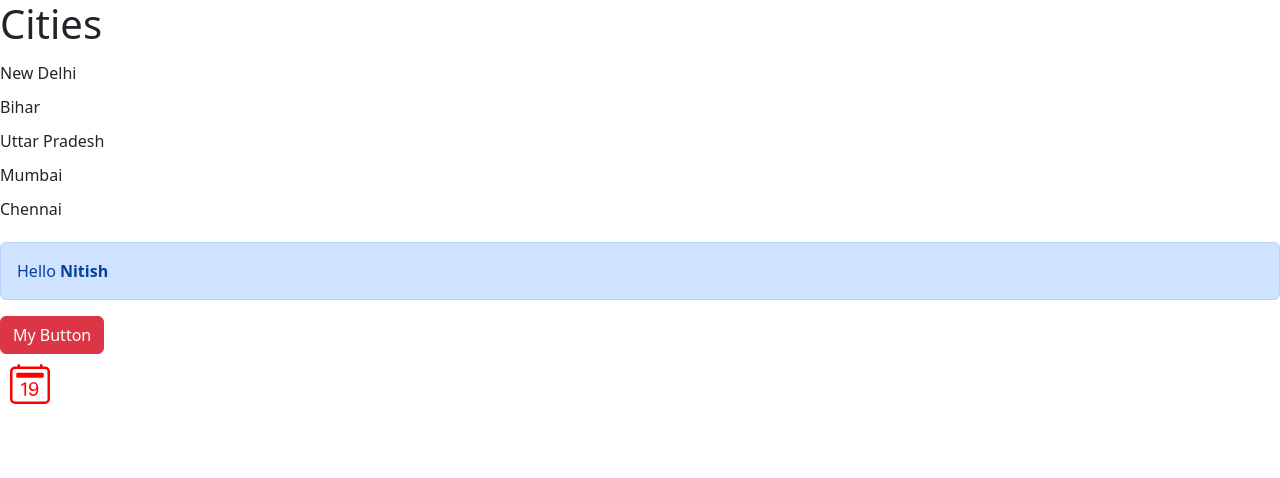
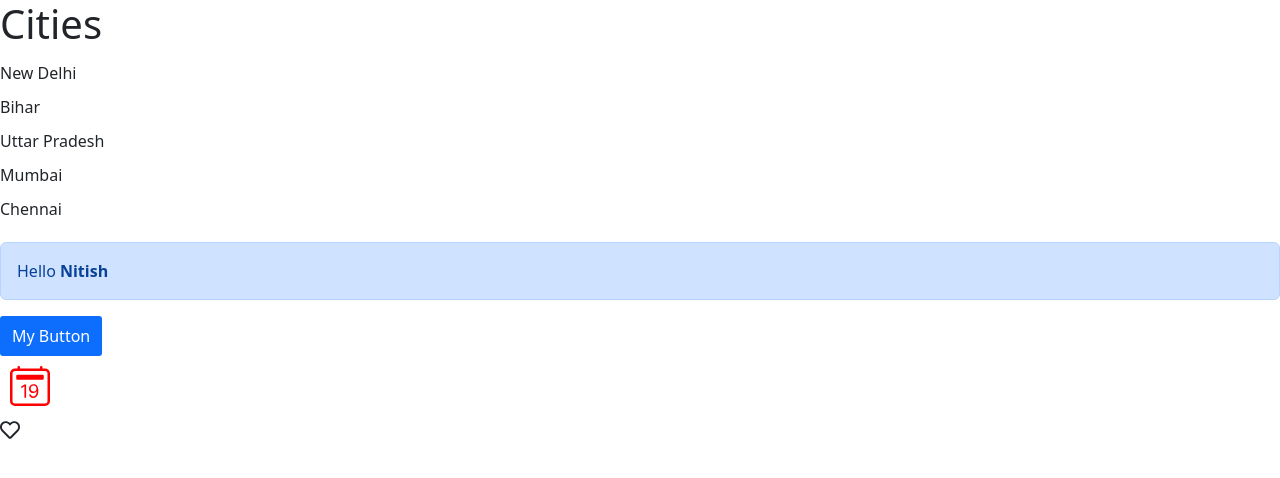
Before and after one commit to nitishkumar-TechM/React-Training-TechMahindra, a React (Vite) app in the folder React-codeWithMosh/React-18-for-beginners/react-app/: page / in a window 1280 px wide. Shown: the top 478 px of the page. Built offline with nearby package versions, Linux system fonts and the light colour scheme; the HTML template or start-up script is replaced by a standard one.

Commit message:
Exercise- build custom button and like button

```diff
--- a/React-codeWithMosh/React-18-for-beginners/react-app/src/App.tsx
+++ b/React-codeWithMosh/React-18-for-beginners/react-app/src/App.tsx
@@ -5,6 +5,7 @@ import AlertDismiss from "./components/AlertDismiss";
 import { useState } from "react";
 import './App.css';
 import { BsCalendar2Date } from "react-icons/bs";
+import Like from "./components/Like";
 
 function App() {
   const [alertVisible, setAlertVisible] = useState(false);
@@ -33,11 +34,11 @@ function App() {
       {alertVisible && <AlertDismiss onClose={() => setAlertVisible(false)}>
         Hello Nitish, from <strong>Tech Mahindra</strong>
       </AlertDismiss>}
-      <Button onClick={handleClickButton} color="danger">
+      <Button onClick={handleClickButton} color="primary">
         My Button
       </Button>
       <div className="pad-man"><BsCalendar2Date color="red" size="40"/></div>
-
+      <Like onClick={() => console.log('Clicked')}/>
     </div>
   );
 }
--- /dev/null
+++ b/React-codeWithMosh/React-18-for-beginners/react-app/src/components/Button/Buttob.module.css
@@ -0,0 +1,11 @@
+
+.btn {
+    padding: 8px 12px;
+    border-radius: 3px;
+    border: 0;
+}
+
+.btn-primary {
+    background-color: #0d6efd;
+    color: white;
+}
--- a/React-codeWithMosh/React-18-for-beginners/react-app/src/components/Button.tsx
+++ b/React-codeWithMosh/React-18-for-beginners/react-app/src/components/Button/Button.tsx
@@ -1,3 +1,5 @@
+import styles from './Buttob.module.css'
+
 interface Props {
     children: string;
     color?: 'primary' | 'secondary' | 'danger';
@@ -6,7 +8,7 @@ interface Props {
 
 const Button = ({ children, color = "primary", onClick }: Props) => {
   return (
-    <button type="button" className={"btn btn-" + color} onClick={onClick}>
+    <button type="button" className={[styles.btn, styles['btn-' + color]].join(' ')} onClick={onClick}>
       {children}
     </button>
   );
--- /dev/null
+++ b/React-codeWithMosh/React-18-for-beginners/react-app/src/components/Button/index.ts
@@ -0,0 +1,3 @@
+import Button from "./Button";
+
+export default Button;
--- /dev/null
+++ b/React-codeWithMosh/React-18-for-beginners/react-app/src/components/Like.tsx
@@ -0,0 +1,23 @@
+import { useState } from "react";
+import { FaHeart, FaRegHeart } from "react-icons/fa";
+
+interface Props {
+    onClick: () => void;
+}
+
+const Like = ({ onClick }: Props) => {
+    const [status, setStatus] = useState(false);
+
+    const toggle = () => {
+        setStatus(!status);
+        onClick();
+    }
+
+    if (status) return <div><FaHeart color="#ed2a18" size={20} onClick={toggle}/></div>
+
+    return (
+        <div><FaRegHeart size={20} onClick={toggle}/></div>
+    )
+}
+
+export default Like;
```
